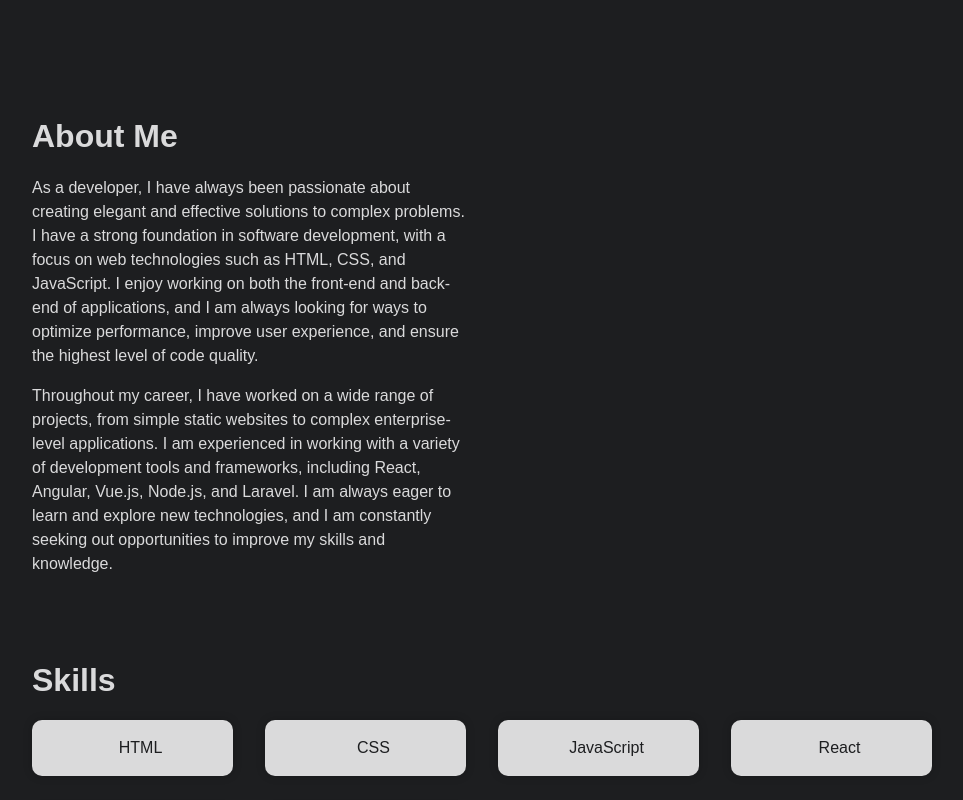
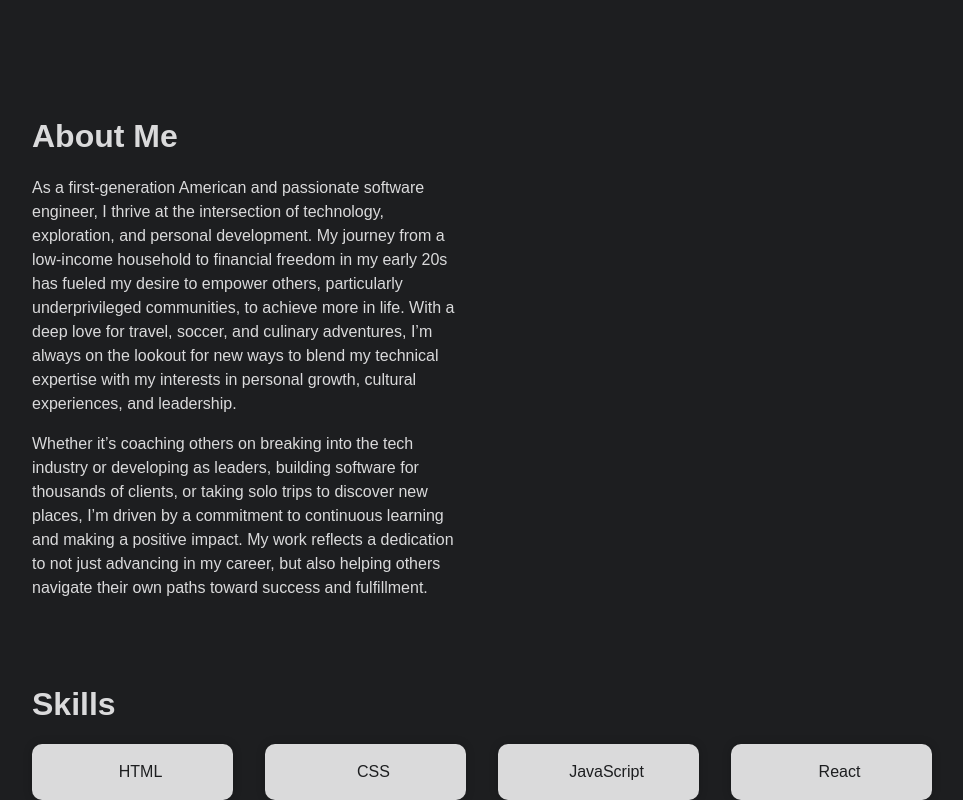
Before and after one commit to ivantlaseca/ivantlaseca.github.io, a Next.js app: page / in a window 1280 px wide. Shown: the part 712-1512 px from the top of the page, without its empty margins (158-1121 px from the left). Built offline with nearby package versions, Linux system fonts and the light colour scheme.

Commit message:
Update about

```diff
--- a/src/app/components/About.jsx
+++ b/src/app/components/About.jsx
@@ -9,17 +9,16 @@ const About = () => {
       <div className="flex-about">
         <div className="about-text">
           <p>
-            As a developer, I have always been passionate about creating elegant and effective solutions to
-            complex problems. I have a strong foundation in software development, with a focus on web
-            technologies such as HTML, CSS, and JavaScript. I enjoy working on both the front-end and
-            back-end of applications, and I am always looking for ways to optimize performance, improve user
-            experience, and ensure the highest level of code quality.
+            As a first-generation American and passionate software engineer, I thrive at the intersection of technology,
+            exploration, and personal development. My journey from a low-income household to financial freedom in my early 20s
+            has fueled my desire to empower others, particularly underprivileged communities, to achieve more in life.
+            With a deep love for travel, soccer, and culinary adventures, I’m always on the lookout for new ways to
+            blend my technical expertise with my interests in personal growth, cultural experiences, and leadership.
           </p>
-          <p>Throughout my career, I have worked on a wide range of projects, from simple static websites to
-            complex enterprise-level applications. I am experienced in working with a variety of development
-            tools and frameworks, including React, Angular, Vue.js, Node.js, and Laravel. I am always eager
-            to learn and explore new technologies, and I am constantly seeking out opportunities to improve
-            my skills and knowledge.</p>
+          <p>Whether it’s coaching others on breaking into the tech industry or developing as leaders, building software for thousands of clients, or taking
+            solo trips to discover new places, I’m driven by a commitment to continuous learning and making a positive
+            impact. My work reflects a dedication to not just advancing in my career, but also helping others navigate
+            their own paths toward success and fulfillment.</p>
         </div>
         <div className="about-img">
           {/* <Image src='/images/about.jpeg' className="profile-img" width={300} height={500}/> */}
```
